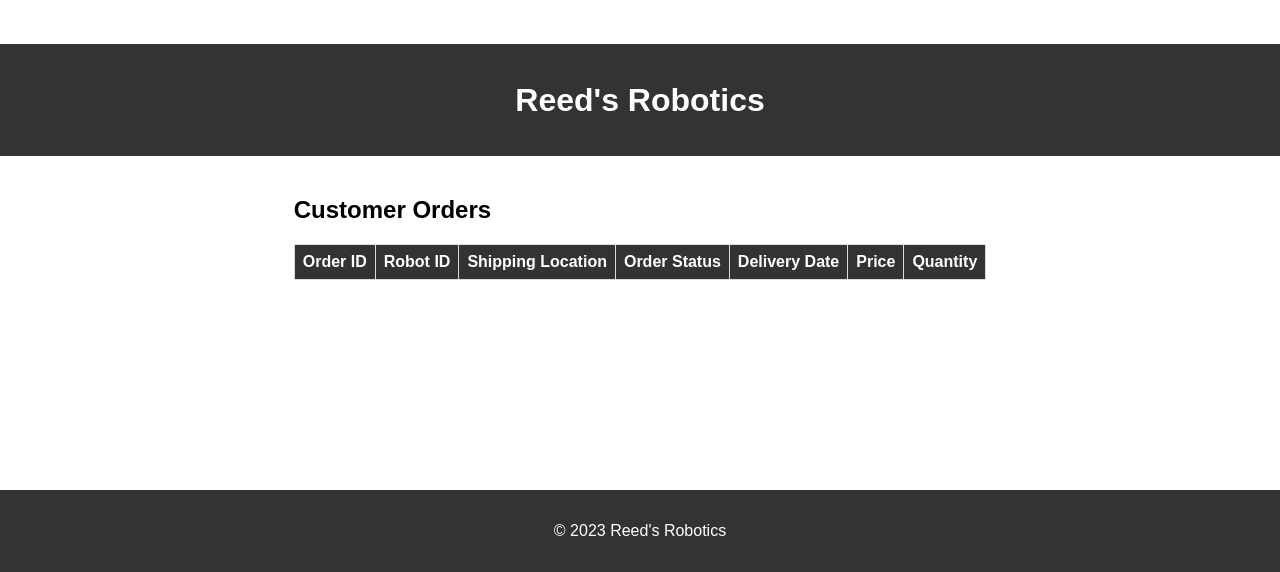
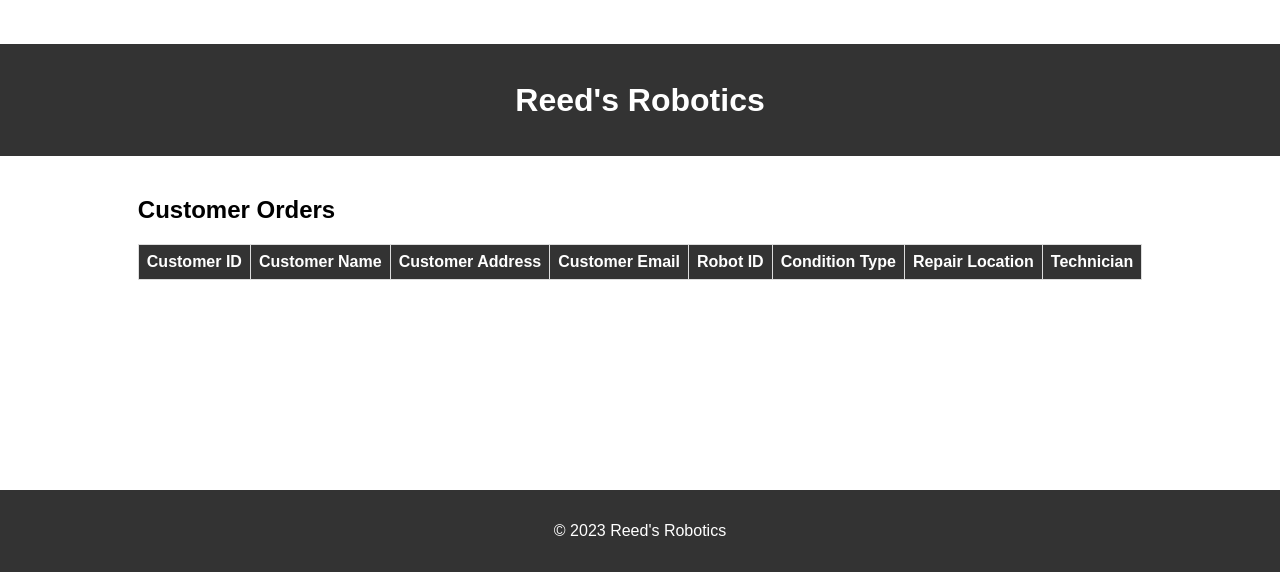
Before and after one commit to Thomas-Moore81/Reed-s-Robotics, a Flask app: page /orders in a window 1280 px wide. Shown: the part 228-800 px from the top of the page. Run offline with Flask 3, Linux system fonts and the light colour scheme; lists and menus that the app fills with data are empty.

Commit message:
not fully completed orders code

```diff
--- a/app.py
+++ b/app.py
@@ -157,6 +157,37 @@ def update_repair():
         except Exception as e:
             return f"Error inserting new record: {str(e)}"
 
+@app.route('/view_orders')
+def view_orders():
+    # Retrieve orders from the database
+    orders = retrieve_orders_from_database()
+    return render_template('orders.html', orders=orders)
+
+def retrieve_orders_from_database():
+    connection = mysql.connector.connect(**db_config)
+    cursor = connection.cursor(dictionary=True)
+
+    # Use a SQL JOIN to combine data from the 'customers' and 'Repairs' tables
+    query = """
+        SELECT
+            c.customer_id,
+            c.customer_name,
+            c.customer_address,
+            c.customer_email,
+            r.robot_id,
+            r.condition_type,
+            r.repair_location,
+            r.technician
+        FROM customers c
+        LEFT JOIN orders o ON c.customer_id = o.customer_id
+        LEFT JOIN Repairs r ON o.robot_id = r.robot_id
+    """
+
+    cursor.execute(query)
+    orders = cursor.fetchall()
+    connection.close()
+
+    return orders
 
 
 
--- a/templates/orders.html
+++ b/templates/orders.html
@@ -16,17 +16,29 @@
         <table>
             <thead>
                 <tr>
-                    <th>Order ID</th>
+                    <th>Customer ID</th>
+                    <th>Customer Name</th>
+                    <th>Customer Address</th>
+                    <th>Customer Email</th>
                     <th>Robot ID</th>
-                    <th>Shipping Location</th>
-                    <th>Order Status</th>
-                    <th>Delivery Date</th>
-                    <th>Price</th>
-                    <th>Quantity</th>
+                    <th>Condition Type</th>
+                    <th>Repair Location</th>
+                    <th>Technician</th>
                 </tr>
             </thead>
-            <tbody id="orderList">
-
+            <tbody>
+                {% for order in orders %}
+                <tr>
+                    <td>{{ order.customer_id }}</td>
+                    <td>{{ order.customer_name }}</td>
+                    <td>{{ order.customer_address }}</td>
+                    <td>{{ order.customer_email }}</td>
+                    <td>{{ order.robot_id }}</td>
+                    <td>{{ order.condition_type }}</td>
+                    <td>{{ order.repair_location }}</td>
+                    <td>{{ order.technician }}</td>
+                </tr>
+                {% endfor %}
             </tbody>
         </table>
     </section>
```
